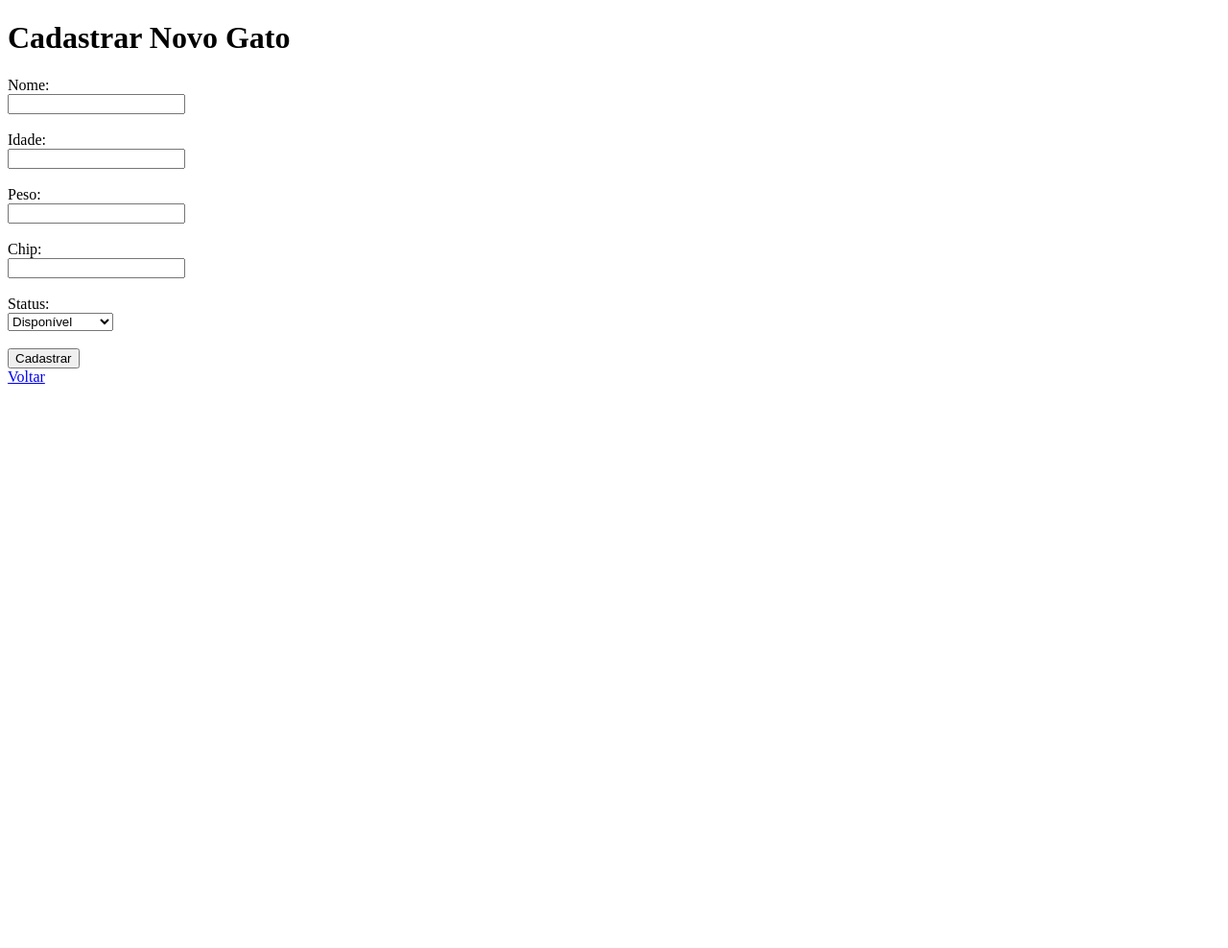
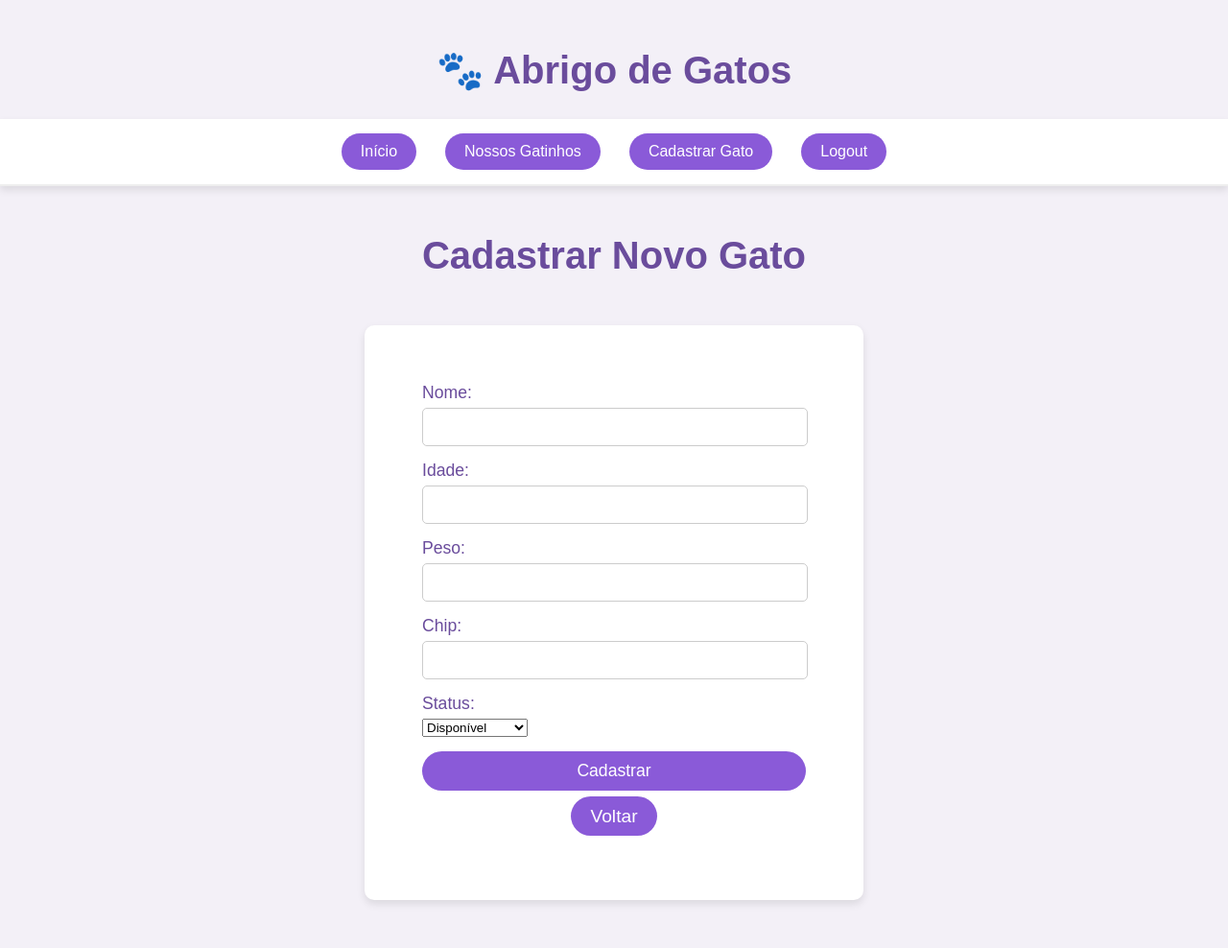
Before and after one commit to marianacondef/abrigo-de-gatos, a Flask app: page /gatos/novo in a window 1280 px wide. Shown: the whole page at 96% size. Before the commit the page ends 400 px from the top, so only its background shows below. Run offline with Flask 3, Linux system fonts and the light colour scheme; a user stored in the database is signed in.

Commit message:
feat: adicionado botão para adicionar gatos caso user seja admin e melhoria estética no form.

```diff
--- a/app/templates/base.html
+++ b/app/templates/base.html
@@ -11,6 +11,9 @@
     <div class="navbar">
         <a href="{{ url_for('main.index') }}">Início</a>
         <a href="{{ url_for('main.lista_gatos') }}">Nossos Gatinhos</a>
+        {% if current_user.is_authenticated and current_user.tipo == 'admin' %}
+        <a href="{{ url_for('main.cadastrar_gato') }}">Cadastrar Gato</a>
+        {% endif %}
         {% if current_user.is_authenticated %}
             <a href="{{ url_for('main.logout') }}">Logout</a>
         {% else %}
--- a/app/templates/formulario_gato.html
+++ b/app/templates/formulario_gato.html
@@ -1,37 +1,42 @@
-<!DOCTYPE html>
-<html lang="pt-br">
+{% extends 'base.html' %}
+
+{% block content %}
 <head>
     <meta charset="UTF-8">
-    <title>Novo Gato</title>
+    <meta name="viewport" content="width=device-width, initial-scale=1.0">
+    <title>Abrigo de Gatos</title>
+    <link rel="stylesheet" href="{{ url_for('static', filename='style.css') }}">
 </head>
-<body>
-    <h1>Cadastrar Novo Gato</h1>
 
-    <form method="POST">
-        <label>Nome:</label><br>
-        <input type="text" name="nome" required><br><br>
-
-        <label>Idade:</label><br>
-        <input type="number" name="idade"><br><br>
-
-        <label>Peso:</label><br>
-        <input type="number" step="0.1" name="peso"><br><br>
-
-        <label>Chip:</label><br>
-        <input type="text" name="chip"><br><br>
-
-        <label>Status:</label><br>
-        <select name="status">
-            <option value="disponível">Disponível</option>
-            <option value="em tratamento">Em tratamento</option>
-            <option value="adotado">Adotado</option>
-        </select><br><br>
-
-        <!-- Removido o campo imagem -->
-
+<h1>Cadastrar Novo Gato</h1>
+<div class="login-container">
+    <form method="POST" class="login-form">
+        <div class="form-group">
+            <label for="nome">Nome:</label>
+            <input type="text" id="nome" name="nome" required>
+        </div>
+        <div class="form-group">
+            <label for="idade">Idade:</label>
+            <input type="number" id="idade" name="idade">
+        </div>
+        <div class="form-group">
+            <label for="peso">Peso:</label>
+            <input type="number" step="0.1" id="peso" name="peso">
+        </div>
+        <div class="form-group">
+            <label for="chip">Chip:</label>
+            <input type="text" id="chip" name="chip">
+        </div>
+        <div class="form-group">
+            <label for="status">Status:</label>
+            <select id="status" name="status">
+                <option value="Disponível">Disponível</option>
+                <option value="Em tratamento">Em tratamento</option>
+                <option value="Adotado">Adotado</option>
+            </select>
+        </div>
         <button type="submit">Cadastrar</button>
+        <p style="text-align: center;"><a href="{{ url_for('main.index') }}">Voltar</a></p>
     </form>
-
-    <a href="{{ url_for('main.index') }}">Voltar</a>
-</body>
-</html>
+</div>
+{% endblock %}
```
Also changed, not shown: abrigo.db.
